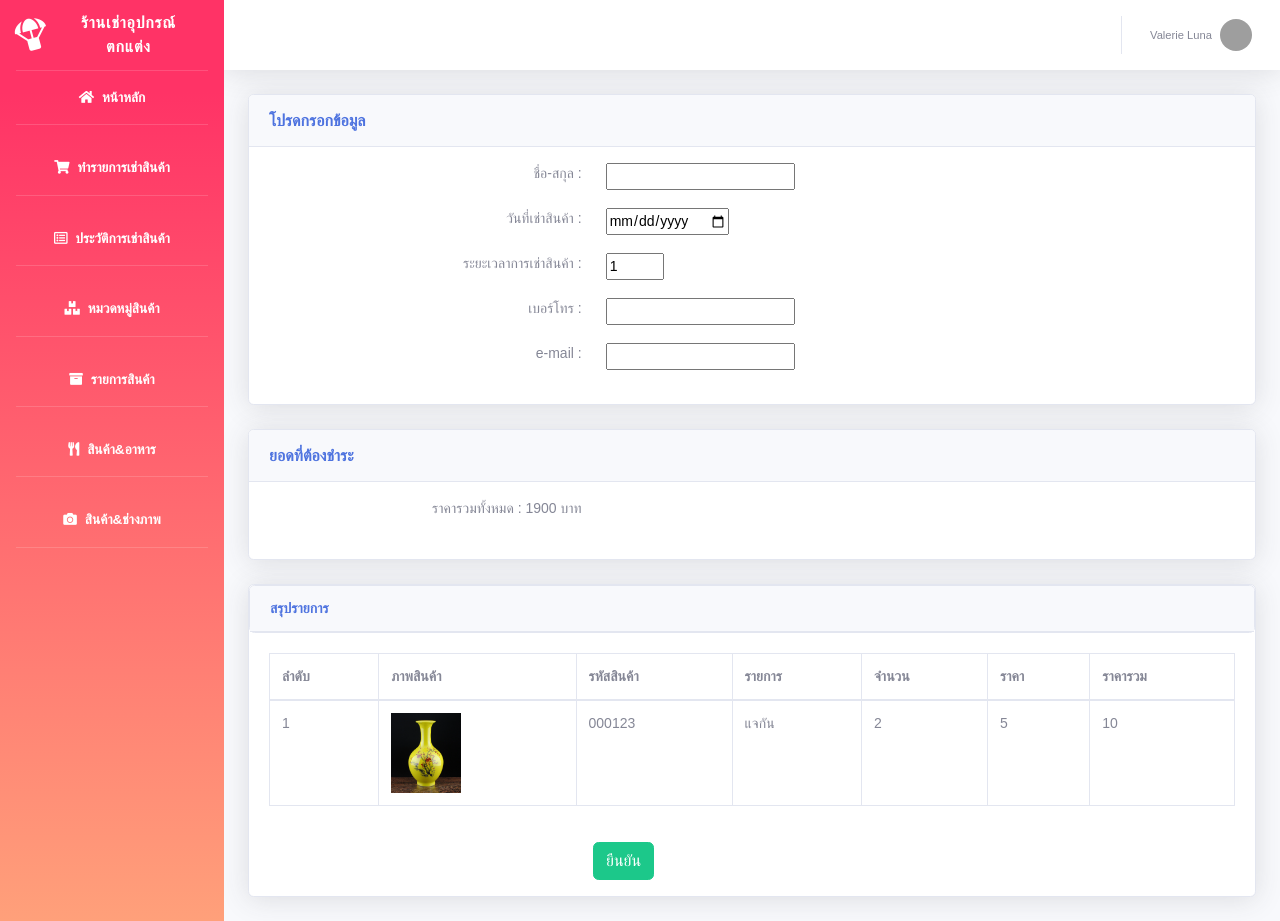
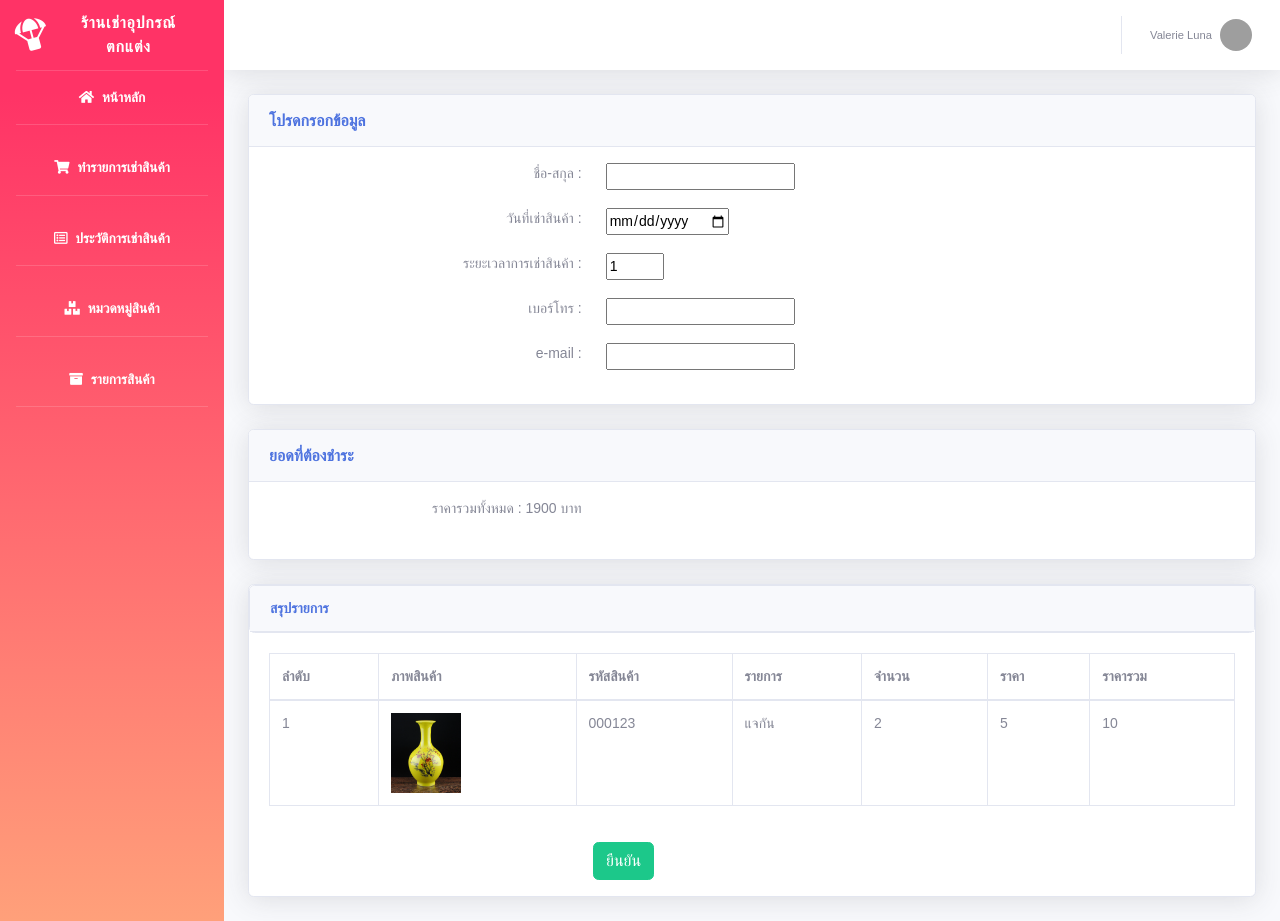
Before and after one commit to se62-08/SOAProject, a PHP site: page /views/bill.php in a window 1280 px wide. Run offline with PHP 8.4, Linux system fonts and the light colour scheme; grey boxes are pictures that could not be loaded.

Commit message:
nunEditLayout

```diff
--- a/views/cart.php
+++ b/views/cart.php
@@ -2,7 +2,7 @@
 <html lang="en">
 
 <head>
-  <?php include "./link.php" ?>
+  <?php include "../link.php" ?>
   <title>Sweet Home</title>
 </head>
 
--- a/views/layout_user.php
+++ b/views/layout_user.php
@@ -130,23 +130,4 @@
         </a>
     </li>
     <hr class="sidebar-divider">
-    <li class="nav-item active">
-        <a class="nav-link" href="food.php">
-            <div style="text-align: center">
-                <i class="fas fa-utensils"></i>
-                <span>สินค้า&อาหาร</span>
-            </div>
-        </a>
-    </li>
-    <hr class="sidebar-divider">
-    <li class="nav-item active">
-        <a class="nav-link" href="photographer.php">
-            <div style="text-align: center">
-                <i class="fas fa-camera"></i>
-                <span>สินค้า&ช่างภาพ</span>
-            </div>
-        </a>
-    </li>
-    <!-- Divider -->
-    <hr class="sidebar-divider">
 </ul>
```
